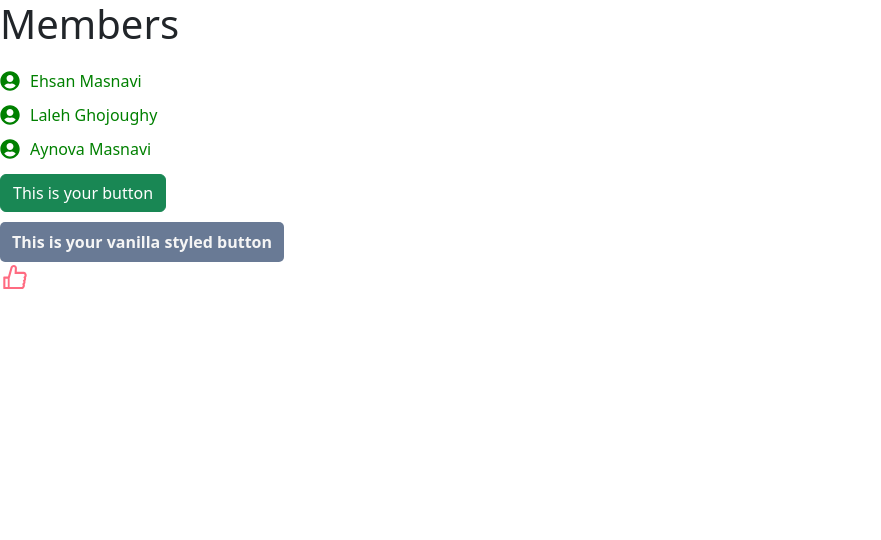
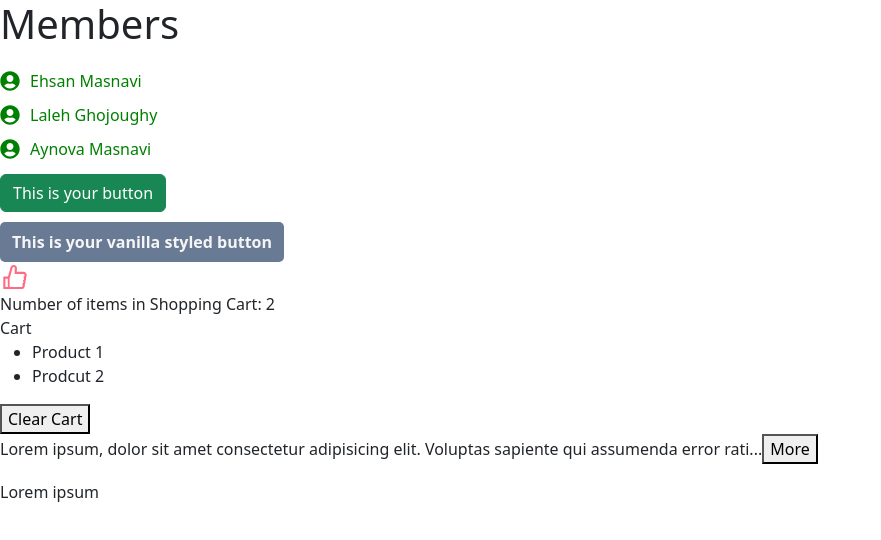
Before and after one commit to emasnavi1/REACT-TS, a React (Vite) app: page / in a window 1280 px wide. Shown: the top 540 px of the page, without its empty margins (0-881 px from the left). Built offline with nearby package versions, Linux system fonts and the light colour scheme.

Commit message:
Added some tips for Spread operator and also added an Expandable pargraph

```diff
--- a/package.json
+++ b/package.json
@@ -14,6 +14,7 @@
     "@emotion/styled": "^11.11.0",
     "@mui/material": "^5.15.4",
     "bootstrap": "^5.3.2",
+    "immer": "^10.0.3",
     "react": "^18.2.0",
     "react-dom": "^18.2.0",
     "react-icons": "^5.0.1",
--- a/src/App.tsx
+++ b/src/App.tsx
@@ -8,6 +8,9 @@ import {
 } from "./components/ListGroup";
 
 import { Like } from "./components/Like";
+import { Navbar } from "./components/Navbar";
+import Cart from "./components/Cart";
+import { ExpandableText } from "./components/ExpandanbleText";
 
 interface Item {
   id: number;
@@ -53,6 +56,12 @@ function App() {
 
   const [alertVisbile, setAlertVisibility] = useState(false);
 
+  const [cartItems, setCartItems] = useState(["Product 1", "Prodcut 2"]);
+
+  const clearCart = () => {
+    setCartItems([]);
+  };
+
   return (
     <>
       <ListGroupMaterialUI
@@ -80,6 +89,26 @@ function App() {
       </AppButtonVanillaStyled>
 
       <Like onClick={handleLikeClick}></Like>
+
+      <Navbar cartItemsCount={cartItems.length} />
+      <Cart cartItems={cartItems} onClear={clearCart} />
+
+      <ExpandableText>
+        Lorem ipsum, dolor sit amet consectetur adipisicing elit. Voluptas
+        sapiente qui assumenda error ratione est asperiores amet necessitatibus
+        quo, iure voluptatum corporis cum doloremque molestiae dolore?
+        Blanditiis in soluta dignissimos! Nisi repellendus enim aspernatur
+        dolorem quasi, fugiat, vitae dignissimos mollitia corporis alias
+        consectetur maiores quam earum nam magnam illum. Dolor, harum fuga natus
+        eos consequuntur odit! Aperiam illo minus fugiat ad harum distinctio
+        illum amet, voluptatum magnam, corporis obcaecati consequuntur dolore
+        numquam excepturi reprehenderit fugit recusandae fuga ut nemo nisi
+        explicabo inventore expedita! Provident voluptates tempora eius
+        voluptate, aspernatur optio eligendi praesentium sint cumque quo quidem
+        excepturi rerum dolor vero?
+      </ExpandableText>
+
+      <ExpandableText>Lorem ipsum</ExpandableText>
     </>
   );
 }
--- a/src/components/Button/AppButton.tsx
+++ b/src/components/Button/AppButton.tsx
@@ -14,7 +14,7 @@ export default function AppButton({
 }: Props) {
   return (
     // The line that has been removed was the original line from bootstrap, but you
-    // wanted to dinmically change the color, so you are set the ClassName value
+    // wanted to dinmically change the color, so you are setting the ClassName value
     // dynamically
     // <button type="button" className="btn btn-primary">Primary</button>
     <button
--- /dev/null
+++ b/src/components/Cart.tsx
@@ -0,0 +1,23 @@
+import React, { useState } from "react";
+
+interface Props {
+  cartItems: string[];
+  onClear: () => void;
+}
+
+function Cart({ cartItems, onClear }: Props) {
+  return (
+    <>
+      <div>Cart</div>
+      <ul>
+        {cartItems.map((item) => (
+          <li key={item}>{item}</li>
+        ))}
+      </ul>
+
+      <button onClick={onClear}> Clear Cart</button>
+    </>
+  );
+}
+
+export default Cart;
--- /dev/null
+++ b/src/components/ExpandanbleText/ExpandableText.module.css
@@ -0,0 +1,18 @@
+.txt-expanded{
+    display: block;
+    margin-top: 10px;
+    padding: 8px 12px;
+    border-radius: 5px;
+    border: 0;
+    background-color: green;
+    width: 100px;
+}
+
+.txt-retracted{
+    display: block;
+    margin-top: 10px;
+    padding: 8px 12px;
+    border-radius: 5px;
+    border: 0;
+    background-color: green;
+}
--- /dev/null
+++ b/src/components/ExpandanbleText/ExpandableText.tsx
@@ -0,0 +1,37 @@
+import React, { ReactNode, useState } from "react";
+import styles from "./ExpandableText.module.css";
+
+interface Props {
+  children: ReactNode;
+  maxChars?: number;
+}
+
+export default function ExpandableText({ children, maxChars = 100 }: Props) {
+  const [isExpanded, setExpandState] = useState(false);
+
+  const handleButtonClick = () => {
+    setExpandState(!isExpanded);
+  };
+
+  const text = isExpanded
+    ? children
+    : typeof children === "string"
+    ? children.substring(0, 100) + "..."
+    : children;
+
+  // Check if children is defined before rendering
+  if (!children || typeof children !== "string") return null;
+
+  if (children.length <= maxChars) return <p>{children}</p>;
+
+  return (
+    <p>
+      {text}
+      {
+        <button onClick={handleButtonClick}>
+          {isExpanded ? "Less" : "More"}
+        </button>
+      }
+    </p>
+  );
+}
--- /dev/null
+++ b/src/components/ExpandanbleText/index.ts
@@ -0,0 +1,3 @@
+import ExpandableText from "./ExpandableText";
+
+export { ExpandableText };
--- /dev/null
+++ b/src/components/Navbar.tsx
@@ -0,0 +1,9 @@
+import React from "react";
+
+interface Props {
+  cartItemsCount: number;
+}
+
+export const Navbar = ({ cartItemsCount }: Props) => {
+  return <div> Number of items in Shopping Cart: {cartItemsCount}</div>;
+};
```
Also changed, not shown: src/components/Tips/Generics.tsx (added, +60 -0 lines), src/components/Tips/Spread.tsx (added, +55 -0 lines), 2 other files (tests, documents, lock files or other folders).
